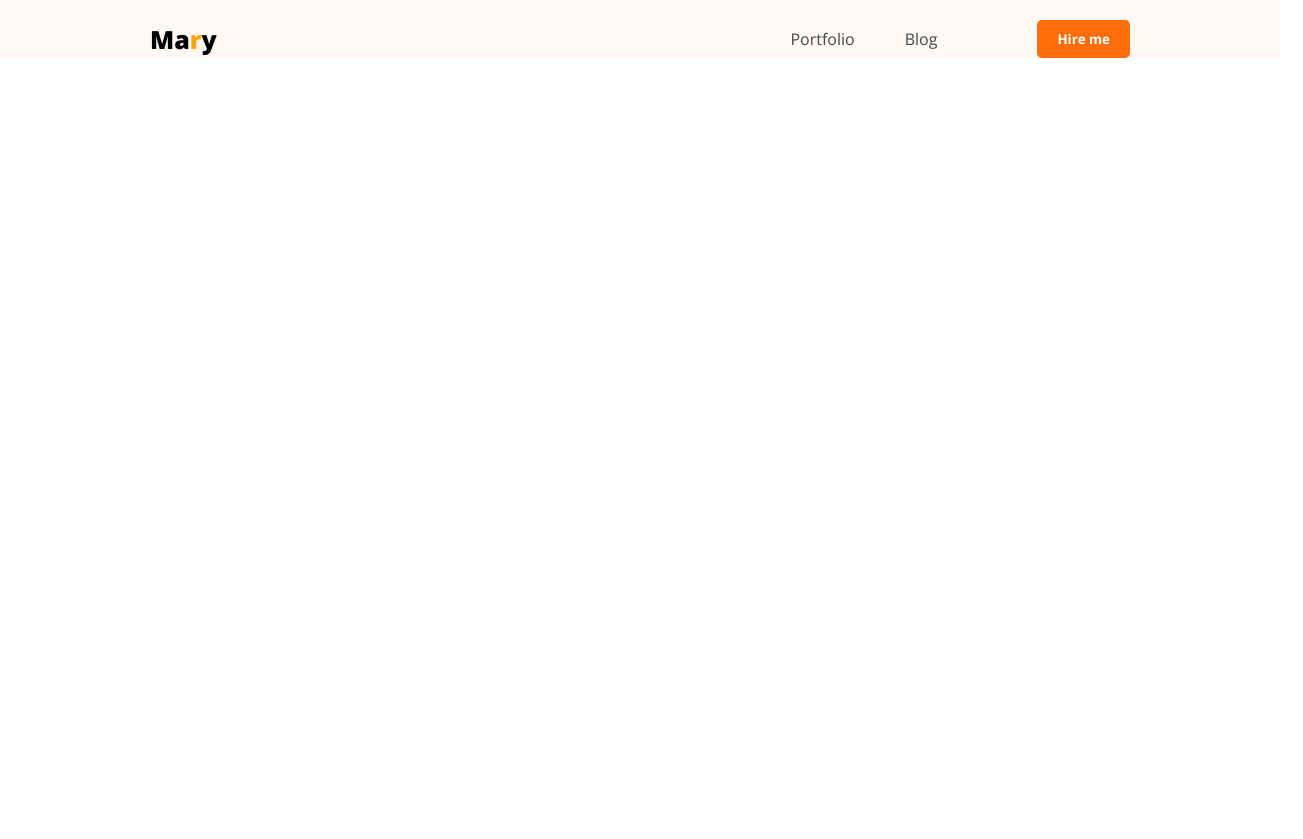
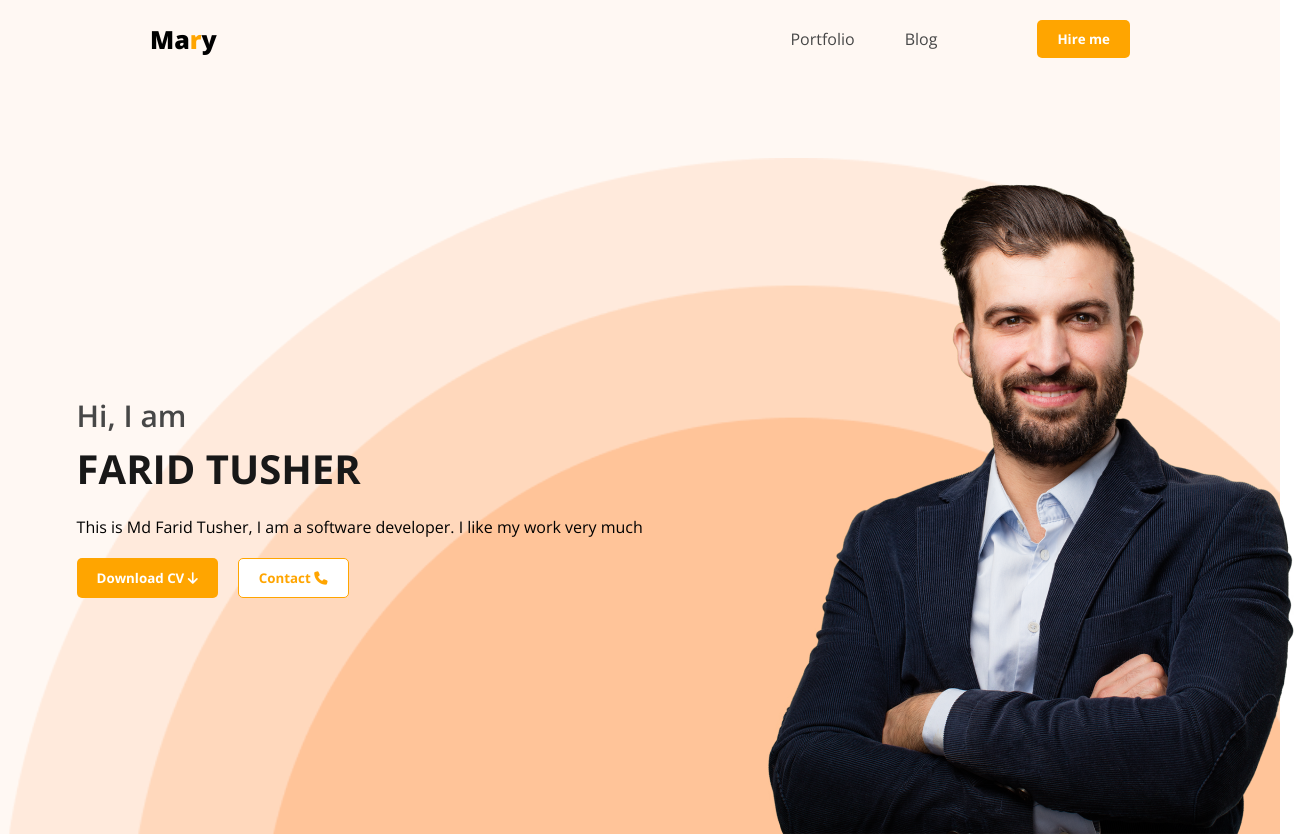
Before and after one commit to Faridtusher/portfolio-design, a plain HTML site: page index.html in a window 1280 px wide. Shown: the whole page, 1303 px wide, since content can reach past the window. Before the commit the page ends 800 px from the top, so only its background shows below. Drawn offline with nearby package versions, Linux system fonts and the light colour scheme.

Commit message:
header-complete

```diff
--- a/index.html
+++ b/index.html
@@ -5,6 +5,7 @@
    <meta name="viewport" content="width=device-width, initial-scale=1.0">
    <title>Document</title>
    <link rel="stylesheet" href="/styles/style.css">
+   <script src="https://kit.fontawesome.com/1924f04e04.js" crossorigin="anonymous"></script>
 </head>
 
 
@@ -23,11 +24,22 @@
          </nav>
       </header>
 
+      <section class="topTextContainer">
+         <div>
+            <h2>Hi, I am</h2>
+            <h1>FARID TUSHER</h1>
+            <P>This is Md Farid Tusher, I am a software developer. I like my work very much</P>
+            <div class="btnHandel">
+               <button class="button">Download CV   <i class="fa-solid fa-arrow-down"></i></button>
+               <button class="contactbtn">Contact <i class="fa-solid fa-phone"></i></button>
+            </div>
+         </div>
 
-
+         <div class="personeImg">
+            <img src="/images/hardy.png" alt="">
+         </div>
+      </section>
    </section>
-
-
 
 
 
--- a/styles/style.css
+++ b/styles/style.css
@@ -64,9 +64,65 @@
    border: none;
    padding: 10px 20px;
    border-radius: 5px;
-   background: rgb(253, 110, 10);
+   background: orange;
    color: rgb(255, 255, 255);
    font-weight: 700;
 }
 
+.button:hover{
+   background-color: rgb(216, 91, 46);
+}
+
 /* Top details style */
+
+.topTextContainer{
+   margin-top: 100px;
+   background-image: url('/images/header_bg.png');
+   background-repeat: no-repeat;
+   background-size: cover;
+   display: flex;
+   justify-content: space-evenly;
+   align-items: center;
+}
+
+.topTextContainer h1{
+   color: rgb(24, 24, 24);
+   font-family: Open Sans;
+   font-size: 40px;
+   font-weight: 700;
+   margin-bottom: 20px;
+
+}
+
+.topTextContainer h2{
+   color: rgb(71, 71, 71);
+   font-size: 30px;
+   font-weight: 600;
+   margin-bottom: 5px;
+}
+
+
+.btnHandel{
+  margin-top: 20px;
+  display: flex;
+  gap: 20px;
+}
+
+.contactbtn{
+   border: 1px solid orange;
+   border-radius: 5px;
+   background-color: white;
+   color: orange;
+   font-weight: 700;
+   padding: 10px 20px;
+}
+
+.contactbtn:hover{
+   background-color: rgb(216, 91, 46);
+   color: white;
+}
+
+.personeImg{
+   width: 484px;
+   height: 676px;
+}
```
